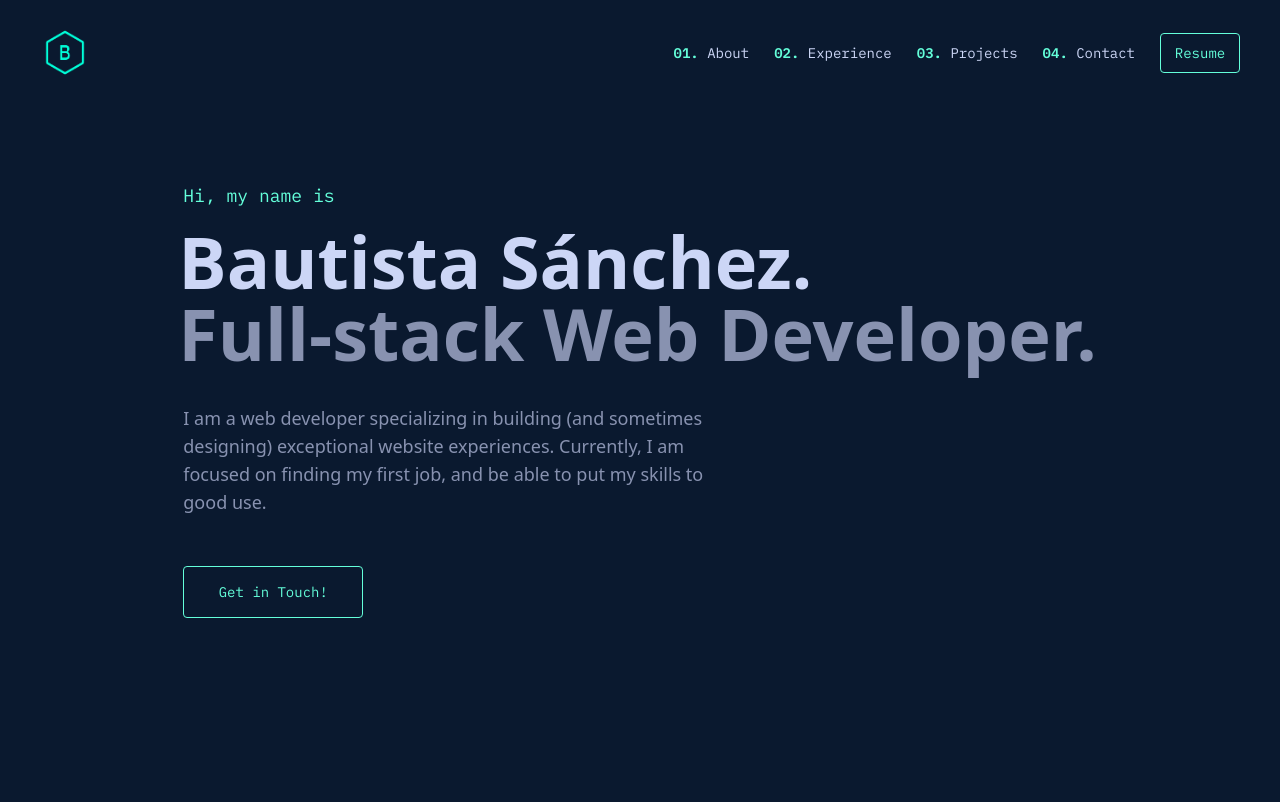
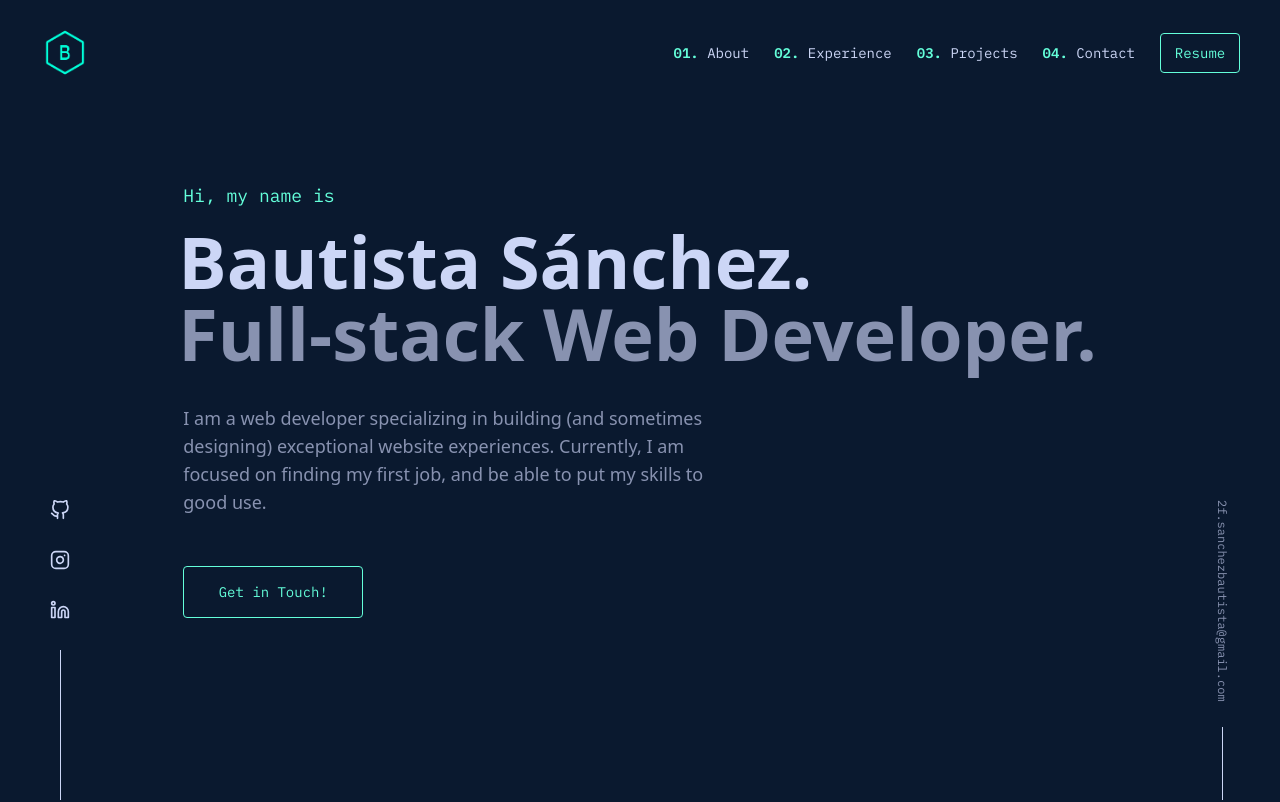
Before and after one commit to bautt-s/portfolio-v1, a Next.js app: page / in a window 1280 px wide. Shown: the top 802 px of the page. Built offline with nearby package versions, Linux system fonts and the light colour scheme.

Commit message:
feat(components/overlay): finished contact overlay

```diff
--- /dev/null
+++ b/src/components/Overlay.tsx
@@ -0,0 +1,31 @@
+import { FiGithub, FiInstagram, FiLinkedin } from 'react-icons/fi'
+import Link from 'next/link'
+
+const Overlay: React.FC = () => {
+    return (
+        <div className="w-full h-[300px] fixed bottom-0 flex flex-row px-[50px]">
+            <div className='flex flex-col justify-center after:content-[""] after:flex-1 after:ml-[10px] after:w-[1px] after:bg-[#ccd6f6]'>
+                <Link href='https://github.com/bautt-s'>
+                    <FiGithub className='text-[#ccd6f6] text-xl mb-[30px] hover:text-[#64ffda] hover:translate-y-[-5px] transition-all duration-300' />
+                </Link>
+
+                <Link href='https://www.instagram.com/baausanchez/'>
+                    <FiInstagram className='text-[#ccd6f6] text-xl mb-[30px] hover:text-[#64ffda] hover:translate-y-[-5px] transition-all duration-300' />
+                </Link>
+
+                <Link href='https://www.linkedin.com/in/baut-s/'>
+                    <FiLinkedin className='text-[#ccd6f6] text-xl mb-[30px] hover:text-[#64ffda] hover:translate-y-[-5px] transition-all duration-300' />
+                </Link>
+            </div>
+
+            <div className='flex flex-col items-center ml-auto after:content-[""] after:flex-1 after:ml-[10px] after:w-[1px] after:bg-[#ccd6f6]'>
+                <a href="mailto:2f.sanchezbautista@gmail.com"
+                    className='font-plex [writing-mode:vertical-lr] text-[#8892b0] text-xs mb-[25px] ml-[10px] hover:text-[#64ffda] hover:translate-y-[-5px] transition-all duration-300'>
+                    2f.sanchezbautista@gmail.com
+                </a>
+            </div>
+        </div>
+    )
+}
+
+export default Overlay
--- a/src/pages/index.tsx
+++ b/src/pages/index.tsx
@@ -2,6 +2,7 @@ import Head from 'next/head'
 import Hero from '@/components/Hero'
 import Navbar from '@/components/navbar'
 import About from '@/components/About'
+import Overlay from '@/components/Overlay'
 
 export default function Home() {
     return (
@@ -12,6 +13,7 @@ export default function Home() {
 
             <div className='bg-[#0a192f] antialiased'>
                 <Navbar />
+                <Overlay />
                 <Hero />
                 <About />
             </div>
```
